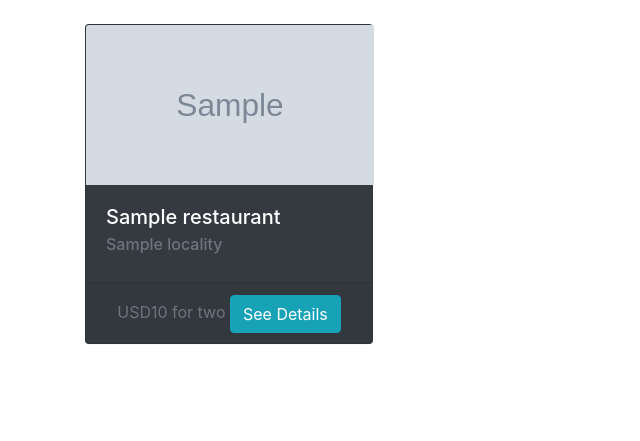
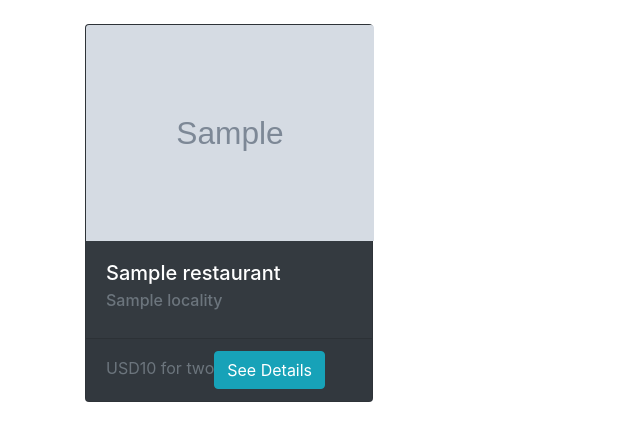
Before and after one commit to adnanhakim/Djomato, a Django app: page / in a window 1280 px wide. Shown: the part 56-497 px from the top of the page, without its empty margins (0-640 px from the left). Run offline with Django 3.2, Linux system fonts and the light colour scheme; tables that the repository leaves empty hold one stand-in row (values such as "Sample post"); grey boxes marked "Sample" are stand-in pictures; a database or web service that is not in the repository returns one stand-in record (values such as "Sample title"); data that the repository does not hold is empty; some libraries are stand-ins or nearby versions.

Commit message:
Footer(3)

```diff
--- a/Djomato/DJEats/templates/DJEats/home.html
+++ b/Djomato/DJEats/templates/DJEats/home.html
@@ -2,17 +2,16 @@
 {% block content %}
 <div class="row">
     {% for restaurant in restaurants %}
-    <div class="col" >
-        <div class="card text-white bg-dark mb-3" style="width: 18rem; height: 20rem">
-            <img class="card-img-top" src={{ restaurant.image }} alt="Card image cap" style="width: 18rem; height: 10rem">
+    <div class="col">
+        <div class="card text-white bg-dark mb-3" style="width: 18rem;">
+            <img class="card-img-top" src={{ restaurant.image }} alt="Card image cap" style="width: 18rem;">
             <div class="card-body">
                 <h5 class="card-title">{{ restaurant.name }}</h5>
                 <h6 class="card-subtitle mb-2 text-muted">{{ restaurant.locality }}</h6>
-
             </div>
-            <div class="card-footer text-muted" align="center">
-                {{ restaurant.cost }} for two
-                <a href="#" class="btn btn-info">See Details</a>
+            <div class="card-footer text-muted text-right">
+                <p class="card-text text-left">{{ restaurant.cost }} for two<a href="#" class="btn btn-info text-right">See
+                    Details</a></p>
             </div>
         </div>
     </div>
```
